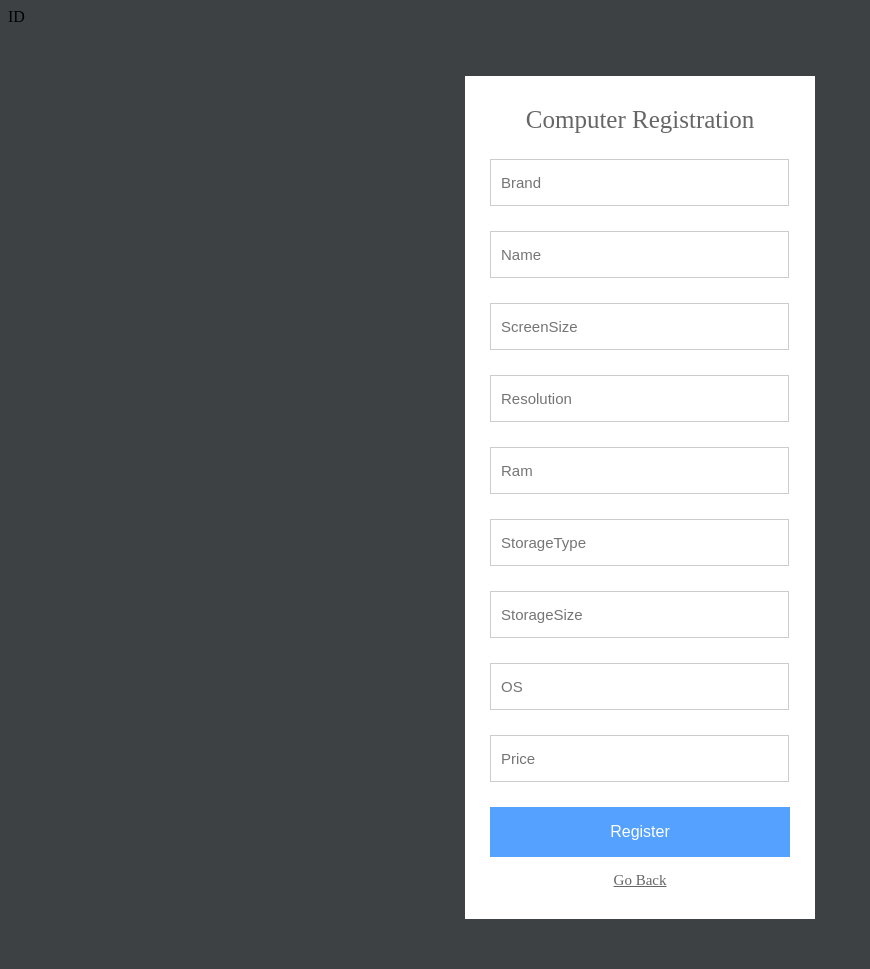
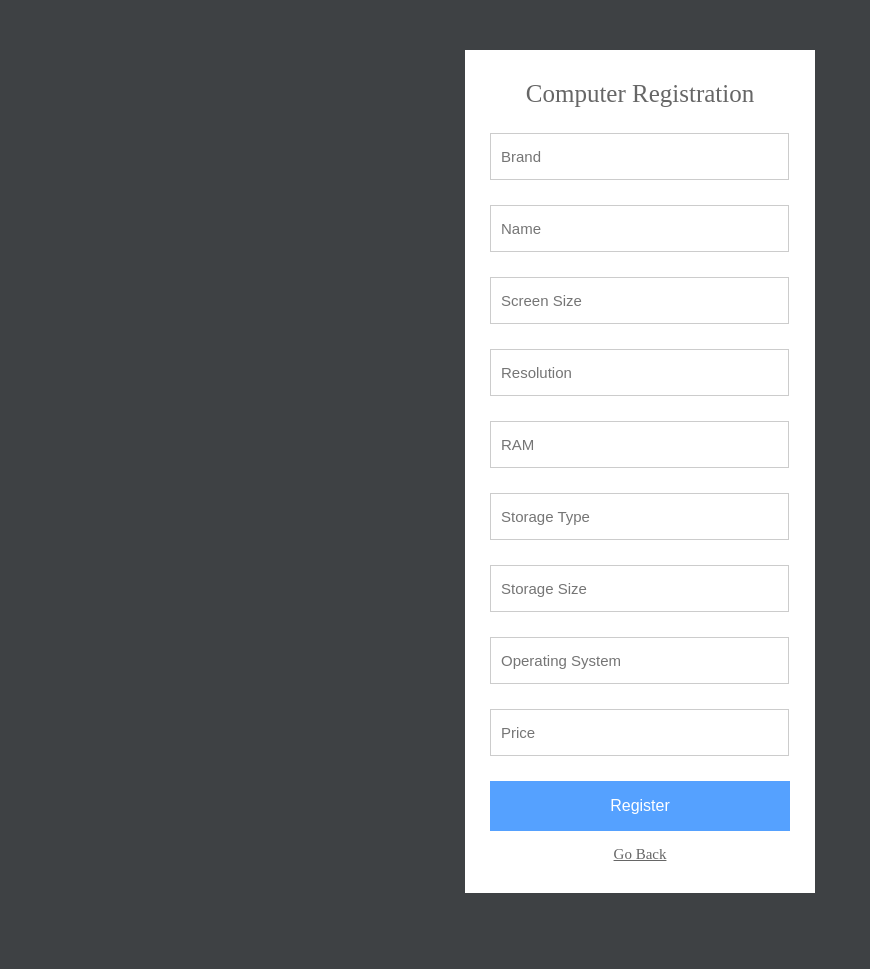
Before and after one commit to cmullins00/CS-360-Group-Project, a PHP site: page /Computer_registration.php in a window 1280 px wide. Shown: the whole page, without its empty margins (0-870 px from the left). After the commit the page ends 893 px from the top, so only its background shows below. Run offline with PHP 8.4, Linux system fonts and the light colour scheme; the visitor is signed in with stand-in values (Sample User, id 1); data that the repository does not hold is empty.

Commit message:
Updated the UI on all of the vendor registration pages

```diff
--- a/Computer_registration.php
+++ b/Computer_registration.php
@@ -20,7 +20,6 @@ include("auth_session.php");
     $id = "SELECT id FROM vendors WHERE username = '$name'";
     $result = mysqli_query($con, $id);
     $row = $result->fetch_assoc();
-    echo "ID " . $row['id'];
     $venderid = $row['id'];
 
     // When form submitted, insert values into the database.
@@ -67,12 +66,12 @@ include("auth_session.php");
         <h1 class="login-title">Computer Registration</h1>
         <input type="text" class="login-input" name="Brand" placeholder="Brand" required />
         <input type="text" class="login-input" name="Name" placeholder="Name" required >
-        <input type="text" class="login-input" name="ScreenSize" placeholder="ScreenSize" required >
+        <input type="text" class="login-input" name="ScreenSize" placeholder="Screen Size" required >
         <input type="text" class="login-input" name="Resolution" placeholder="Resolution" required >
-        <input type="text" class="login-input" name="Ram" placeholder="Ram" required >
-        <input type="text" class="login-input" name="StorageType" placeholder="StorageType" required >
-        <input type="text" class="login-input" name="StorageSize" placeholder="StorageSize" required >
-        <input type="text" class="login-input" name="OS" placeholder="OS" required >
+        <input type="text" class="login-input" name="Ram" placeholder="RAM" required >
+        <input type="text" class="login-input" name="StorageType" placeholder="Storage Type" required >
+        <input type="text" class="login-input" name="StorageSize" placeholder="Storage Size" required >
+        <input type="text" class="login-input" name="OS" placeholder="Operating System" required >
         <input type="text" class="login-input" name="Price" placeholder="Price" required >
         <input type="submit" name="submit" value="Register" class="login-button">
         <p class="link"><a href="vendordashboard.php">Go Back</a></p>
--- a/Photography_registration.php
+++ b/Photography_registration.php
@@ -20,7 +20,6 @@ include("auth_session.php");
     $id = "SELECT id FROM vendors WHERE username = '$name'";
     $result = mysqli_query($con, $id);
     $row = $result->fetch_assoc();
-    echo "ID " . $row['id'];
     $venderid = $row['id'];
 
     // When form submitted, insert values into the database.
@@ -62,8 +61,8 @@ include("auth_session.php");
         <input type="text" class="login-input" name="Brand" placeholder="Brand" required />
         <input type="text" class="login-input" name="Name" placeholder="Name" required >
         <input type="text" class="login-input" name="Megapixels" placeholder="Megapixels" required >
-        <input type="text" class="login-input" name="MaxAperture" placeholder="MaxAperture" required >
-        <input type="text" class="login-input" name="VideoResolution" placeholder="VideoResolution" required >
+        <input type="text" class="login-input" name="MaxAperture" placeholder="Max Aperture" required >
+        <input type="text" class="login-input" name="VideoResolution" placeholder="Video Resolution" required >
         <input type="text" class="login-input" name="Price" placeholder="Price" required >
         <input type="submit" name="submit" value="Register" class="login-button">
         <p class="link"><a href="vendordashboard.php">Go Back</a></p>
--- a/TV_registration.php
+++ b/TV_registration.php
@@ -20,7 +20,6 @@ include("auth_session.php");
     $id = "SELECT id FROM vendors WHERE username = '$name'";
     $result = mysqli_query($con, $id);
     $row = $result->fetch_assoc();
-    echo "ID " . $row['id'];
     $venderid = $row['id'];
 
     // When form submitted, insert values into the database.
@@ -57,7 +56,7 @@ include("auth_session.php");
 ?>
     <form class="form" action="" method="post">
         <h1 class="login-title">TV Registration</h1>
-        <input type="text" class="login-input" name="ScreenSize" placeholder="ScreenSize" required />
+        <input type="text" class="login-input" name="ScreenSize" placeholder="Screen Size" required />
         <input type="text" class="login-input" name="Resolution" placeholder="Resolution" required >
         <input type="text" class="login-input" name="Year" placeholder="Year" required >
         <input type="text" class="login-input" name="Price" placeholder="Price" required >
```
Also changed, not shown: Cellphone_registration.php (+5 -6 lines), VideoGame_registration.php (+5 -6 lines), internet_registration.php (+3 -4 lines), vendordashboard.php (+7 -6 lines).
